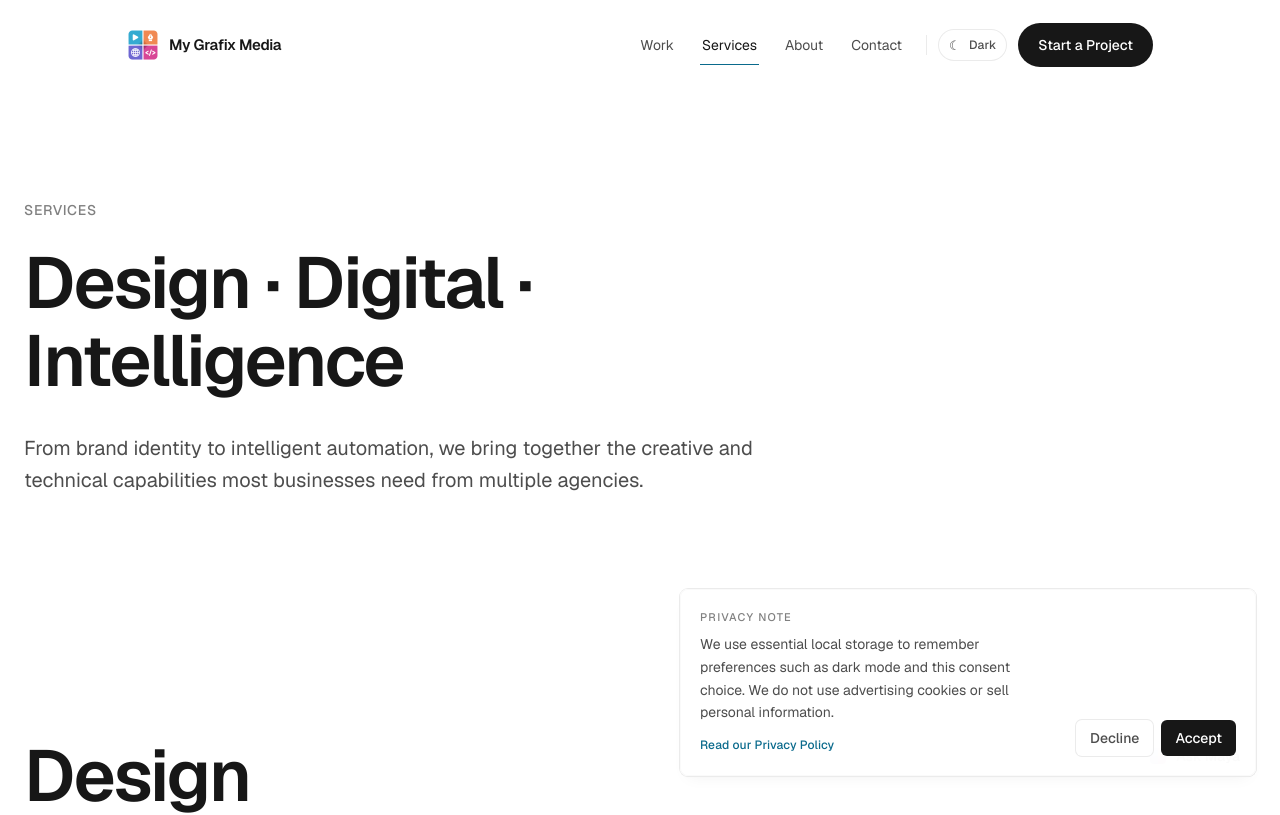
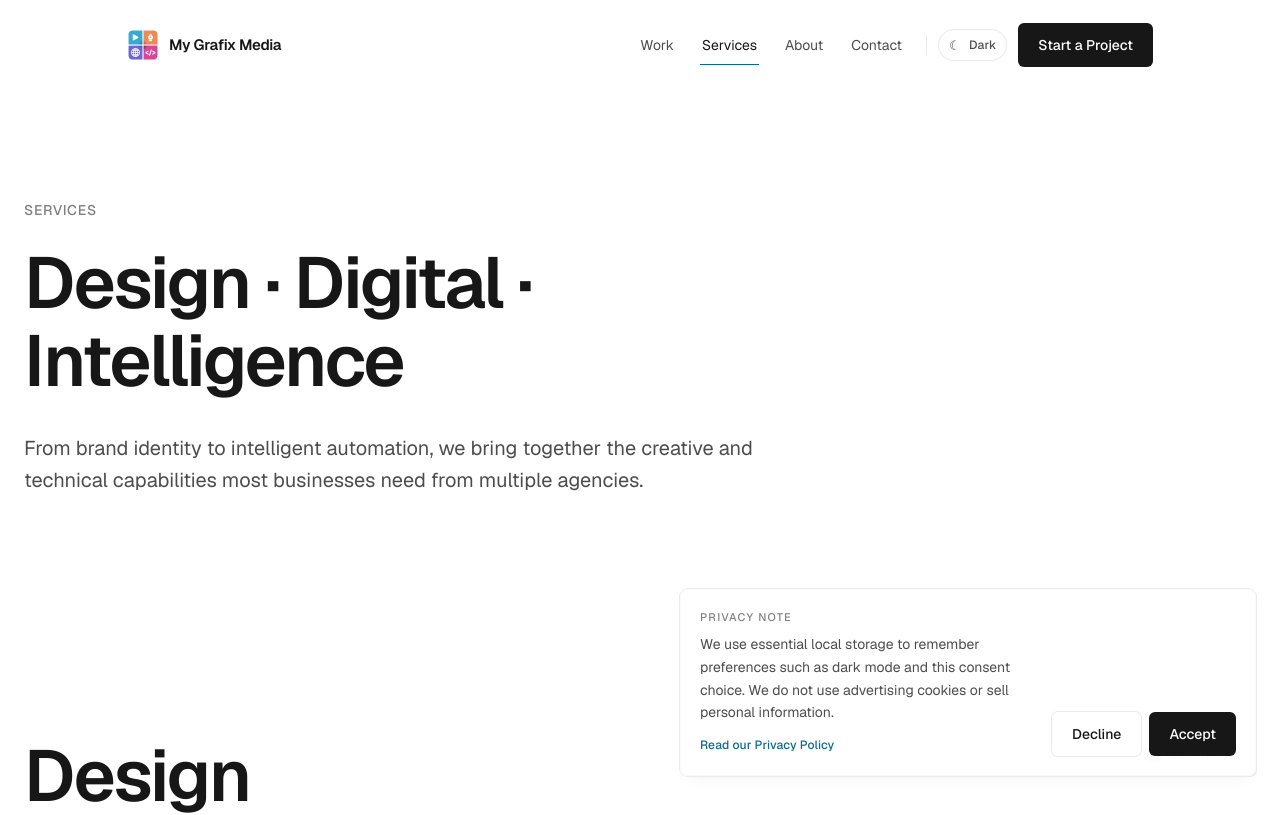
Before and after one commit to nkostaled-byte/my-grafix-media, a Next.js app: page /services in a window 1280 px wide. Shown: the top 815 px of the page. Built offline with nearby package versions, Linux system fonts and the light colour scheme.

Commit message:
fix(ui): unify all buttons on the shared Button geometry

```diff
--- a/components/layout/Header.tsx
+++ b/components/layout/Header.tsx
@@ -136,7 +136,7 @@ export function Header() {
               <div className="mx-2 h-5 w-px bg-border" aria-hidden="true" />
               <ThemeToggle theme={theme} onToggle={toggleTheme} />
               <div className="ml-2">
-                <Button href="/contact" size="default" className="!rounded-full">
+                <Button href="/contact" size="default">
                   Start a Project
                 </Button>
               </div>
@@ -233,7 +233,7 @@ export function Header() {
                   <Button
                     href="/contact"
                     size="large"
-                    className="w-full !rounded-[12px]"
+                    className="w-full"
                     onClick={() => setIsMobileMenuOpen(false)}
                   >
                     Start a Project
--- a/components/maya/MayaAssistant.tsx
+++ b/components/maya/MayaAssistant.tsx
@@ -126,7 +126,7 @@ export function MayaAssistant() {
         onClick={() => setOpen(true)}
         aria-label="Open Maya assistant"
         aria-expanded={open}
-        className="fixed bottom-6 right-6 z-40 inline-flex items-center gap-2.5 rounded-[8px] bg-background/90 px-4 py-2.5 text-sm font-medium text-foreground hairline backdrop-blur-xl transition-colors duration-200 hover:bg-surface-raised hover:hairline-strong"
+        className="fixed bottom-6 right-6 z-40 inline-flex h-11 items-center gap-2.5 rounded-[6px] bg-background/90 px-5 text-sm font-medium text-foreground hairline backdrop-blur-xl transition-all duration-200 ease-out hover:bg-surface-raised hover:hairline-strong active:scale-[0.985] focus-visible:outline focus-visible:outline-2 focus-visible:outline-offset-2 focus-visible:outline-accent-brand"
       >
         <MayaMark compact />
         <span>Ask Maya</span>
--- a/components/ui/CookieConsent.tsx
+++ b/components/ui/CookieConsent.tsx
@@ -2,6 +2,7 @@
 
 import { useEffect, useState } from "react";
 import Link from "next/link";
+import { Button } from "@/components/ui/Button";
 
 const CONSENT_KEY = "mygrafix-cookie-consent";
 
@@ -45,20 +46,12 @@ export function CookieConsent() {
           </Link>
         </div>
         <div className="flex shrink-0 gap-2">
-          <button
-            type="button"
-            onClick={() => saveConsent("declined")}
-            className="rounded-[6px] px-3.5 py-2 text-sm font-medium text-muted hairline transition-colors duration-200 hover:text-foreground hover:hairline-strong"
-          >
+          <Button type="button" variant="secondary" onClick={() => saveConsent("declined")}>
             Decline
-          </button>
-          <button
-            type="button"
-            onClick={() => saveConsent("accepted")}
-            className="rounded-[6px] bg-foreground px-3.5 py-2 text-sm font-medium text-background transition-opacity duration-200 hover:opacity-85"
-          >
+          </Button>
+          <Button type="button" variant="primary" onClick={() => saveConsent("accepted")}>
             Accept
-          </button>
+          </Button>
         </div>
       </div>
     </aside>
--- a/components/ui/ServiceDetailsModal.tsx
+++ b/components/ui/ServiceDetailsModal.tsx
@@ -3,6 +3,7 @@
 import { useEffect } from "react";
 import { AnimatePresence, motion } from "framer-motion";
 import { Kicker } from "@/components/ui/Kicker";
+import { Button } from "@/components/ui/Button";
 
 type ServiceDetails = {
   name: string;
@@ -73,13 +74,13 @@ export function ServiceDetailsModal({
               <p className="text-base leading-relaxed text-muted md:text-lg">
                 {service.description}
               </p>
-              <button
+              <Button
                 type="button"
                 onClick={onClose}
-                className="mt-7 rounded-full bg-foreground px-4 py-2.5 text-sm font-medium text-background transition-opacity duration-200 hover:opacity-85"
+                className="mt-7"
               >
                 Continue exploring
-              </button>
+              </Button>
             </div>
           </motion.div>
         </>
```
